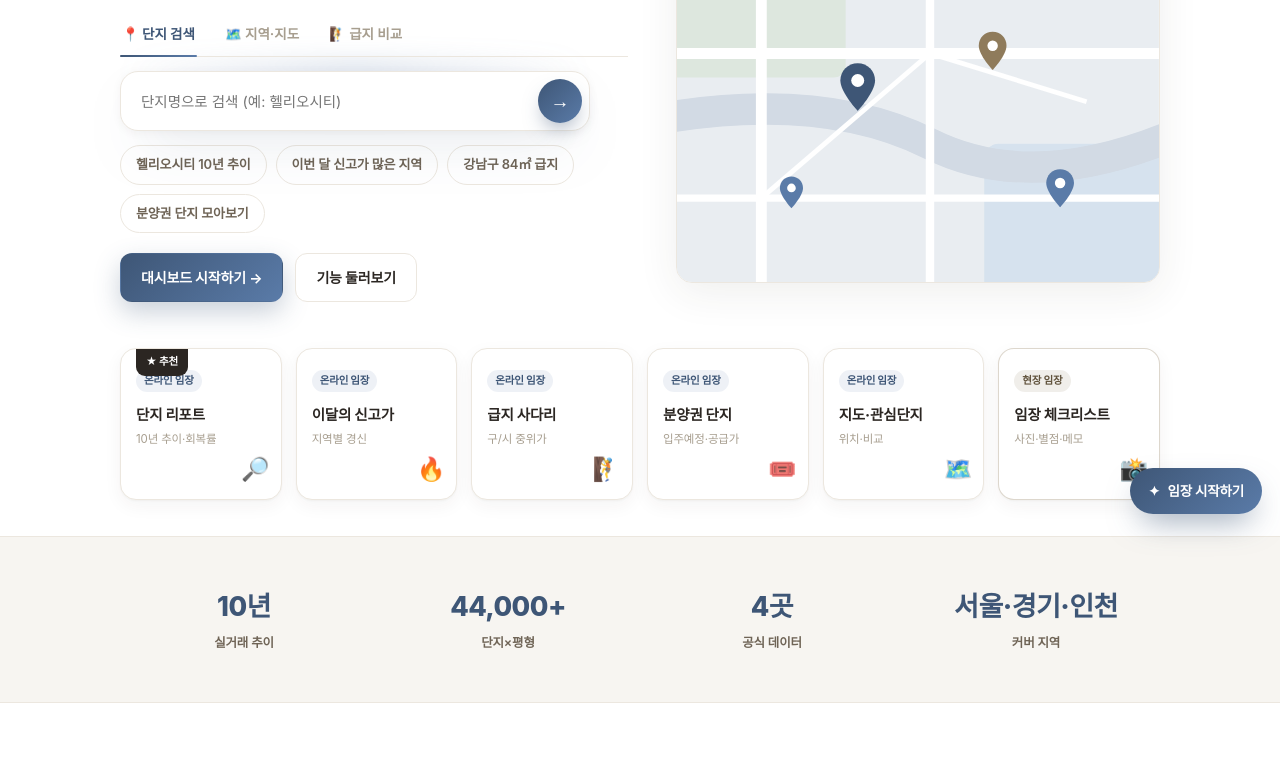
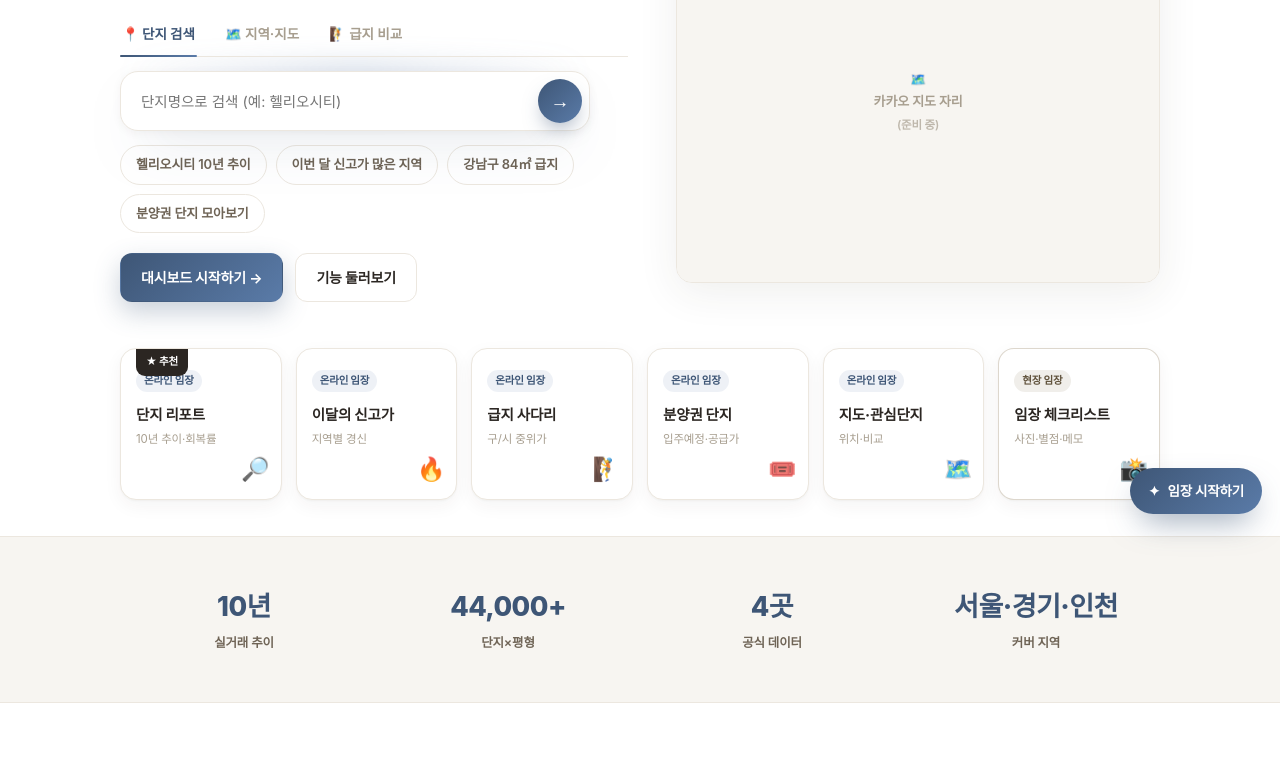
Before and after one commit to joseph-doran/sise-lab, a plain HTML site: page index.html in a window 1280 px wide. Shown: the part 268-1028 px from the top of the page. Drawn offline with Linux system fonts and the light colour scheme; a web font is replaced by a local one.

Commit message:
히어로 우측 지도 자리 비움(추후 카카오 지도)
Co-Authored-By: Claude Opus 4.8 <noreply@anthropic.com>

```diff
--- a/index.html
+++ b/index.html
@@ -249,10 +249,10 @@
   .mock-stats>div{background:var(--bg2); border:1px solid var(--line); border-radius:10px; padding:9px 5px}
   .ms-n{font-size:14.5px; font-weight:800; color:var(--brand); letter-spacing:-.02em}
   .ms-n.up{color:#3f8f6e} .ms-l{font-size:10px; color:var(--mut); margin-top:2px}
-  /* 지도 플레이스홀더 */
-  .mapmock{display:none; line-height:0}
-  .mapmock svg{display:block; width:100%; height:auto}
-  .mapimg{display:block; width:100%; height:auto}
+  /* 지도 자리(비움 · 추후 카카오 지도) */
+  .mapslot{aspect-ratio:4/3; display:flex; align-items:center; justify-content:center; text-align:center; background:var(--bg2); color:var(--mut); font-size:13px; font-weight:600; line-height:1.7}
+  .mapslot em{font-style:normal; font-size:11.5px; color:var(--mut); opacity:.7}
+  .mapslot span>:first-child{font-size:24px}
 </style>
 </head>
 <body>
@@ -309,24 +309,7 @@
     <div class="hshot">
       <div class="frame">
         <div class="top"><i></i><i></i><i></i><span class="url">임장플러스 · 지도</span></div>
-        <img class="mapimg" src="assets/map-hero.png" alt="임장플러스 지도" onerror="this.style.display='none';this.nextElementSibling.style.display='block'" />
-        <div class="mapmock">
-          <svg viewBox="0 0 400 300" width="100%" preserveAspectRatio="xMidYMid slice" aria-hidden="true">
-            <rect width="400" height="300" fill="#e9edf1"/>
-            <rect x="-10" y="20" width="150" height="110" rx="10" fill="#dde7de"/>
-            <rect x="255" y="185" width="165" height="130" rx="12" fill="#d6e2ee"/>
-            <path d="M-20 165 Q120 140 210 185 T430 170" stroke="#d2dae4" stroke-width="26" fill="none"/>
-            <path d="M70 -10 V320" stroke="#ffffff" stroke-width="9"/>
-            <path d="M210 -10 V320" stroke="#ffffff" stroke-width="7"/>
-            <path d="M-10 110 H410" stroke="#ffffff" stroke-width="9"/>
-            <path d="M-10 230 H410" stroke="#ffffff" stroke-width="6"/>
-            <path d="M70 230 L210 110 L340 150" stroke="#ffffff" stroke-width="4" fill="none"/>
-            <g transform="translate(150 118) scale(.9)"><path d="M0 0c-9 0-16 7-16 16 0 11 16 28 16 28s16-17 16-28c0-9-7-16-16-16z" fill="#3E5676"/><circle cx="0" cy="16" r="6" fill="#fff"/></g>
-            <g transform="translate(262 92) scale(.72)"><path d="M0 0c-9 0-16 7-16 16 0 11 16 28 16 28s16-17 16-28c0-9-7-16-16-16z" fill="#8F7B5B"/><circle cx="0" cy="16" r="6" fill="#fff"/></g>
-            <g transform="translate(318 206) scale(.72)"><path d="M0 0c-9 0-16 7-16 16 0 11 16 28 16 28s16-17 16-28c0-9-7-16-16-16z" fill="#5A7BA8"/><circle cx="0" cy="16" r="6" fill="#fff"/></g>
-            <g transform="translate(95 212) scale(.6)"><path d="M0 0c-9 0-16 7-16 16 0 11 16 28 16 28s16-17 16-28c0-9-7-16-16-16z" fill="#5A7BA8"/><circle cx="0" cy="16" r="6" fill="#fff"/></g>
-          </svg>
-        </div>
+        <div class="mapslot"><span>🗺️<br>카카오 지도 자리<br><em>(준비 중)</em></span></div>
       </div>
     </div>
   </div>
```
